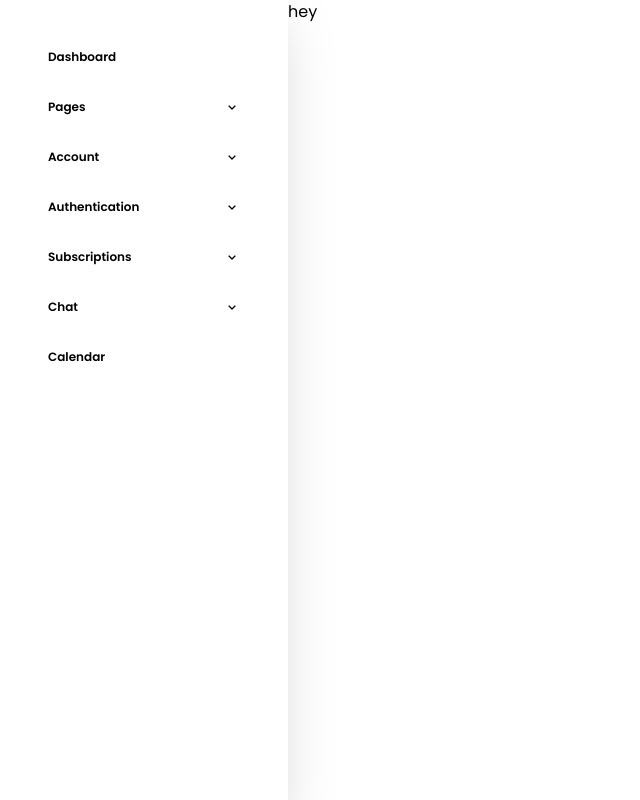
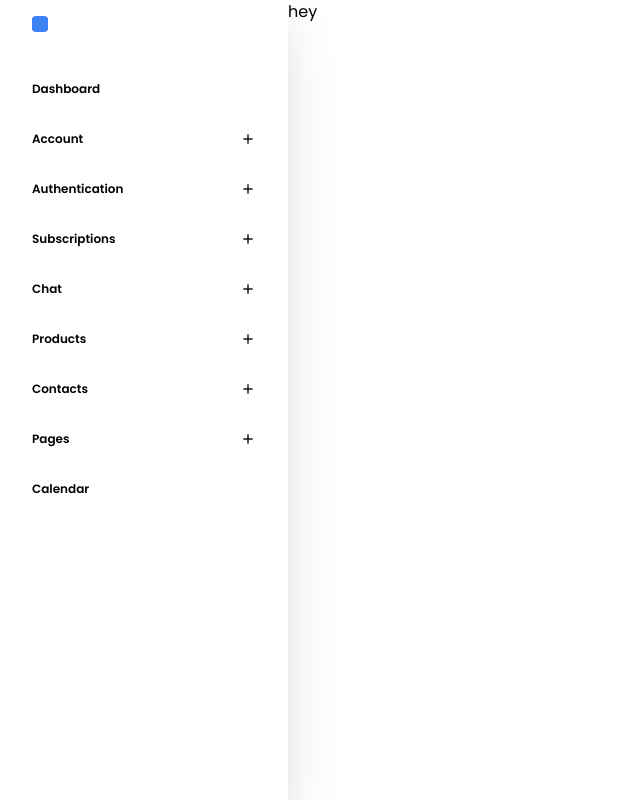
Before and after one commit to rishirathoree/sidebar-admin, a React (Vite) app: page / in a window 1280 px wide. Shown: the whole page, without its empty margins (0-640 px from the left). Built offline with nearby package versions, Linux system fonts and the light colour scheme.

Commit message:
added changes

```diff
--- a/src/components/Sidebar.jsx
+++ b/src/components/Sidebar.jsx
@@ -1,4 +1,4 @@
-import React, { useRef, useState } from 'react'
+import React, { useEffect, useRef, useState } from 'react'
 import { Link, useLocation } from 'react-router-dom';
 
 const Sidebar = () => {
@@ -8,42 +8,12 @@ const Sidebar = () => {
       icon: 'dashboard-icon',
       link: '/dashboard',
     },
-    {
-      name: 'Pages',
-      icon: 'pages-icon',
-      link: '/pages',
-      submenus: [
-        {
-          name: 'About Us',
-          link: '/pages/about-us',
-        },
-        {
-          name: 'Invoice',
-          link: '/pages/invoice',
-        },
-        {
-          name: 'FAQ',
-          link: '/pages/faq',
-        },
-        {
-          name: 'Wizard',
-          link: '/pages/wizard',
-        },
-        {
-          name: 'Pricing',
-          link: '/pages/pricing',
-        },
-      ],
-    },
+
     {
       name: 'Account',
       icon: 'account-icon',
       link: '/account',
       submenus: [
-        {
-          name: 'Overview',
-          link: '/account/overview',
-        },
         {
           name: 'Settings',
           link: '/account/settings',
@@ -136,6 +106,71 @@ const Sidebar = () => {
       ],
     },
     {
+      name: 'Products',
+      icon: 'bx-package',
+      link: '/Products',
+      submenus: [
+        {
+          name: 'Add Product',
+          link: '/Products/add-product',
+        },
+        {
+          name: 'Edit Product',
+          link: '/Products/edit-product',
+        },
+      ]
+    },
+      {
+          name: 'Contacts',
+          icon: 'bx-phone',
+          link: '/Contacts',
+          submenus: [
+            {
+              name: 'Getting Started',
+              link: '/Contacts/getting-started',
+            },
+            {
+              name: 'Add Contact',
+              link: '/Contacts/add-contact',
+            },
+            {
+              name: 'Edit Contact',
+              link: '/Contacts/edit-contact',
+            },
+        {
+          name: 'View Contact',
+          link: '/Contacts/view-contact',
+        },
+      ],
+    },
+    {
+      name: 'Pages',
+      icon: 'pages-icon',
+      link: '/pages',
+      submenus: [
+        {
+          name: 'About Us',
+          link: '/pages/about-us',
+        },
+        {
+          name: 'Invoice',
+          link: '/pages/invoice',
+        },
+        {
+          name: 'FAQ',
+          link: '/pages/faq',
+        },
+        {
+          name: 'Wizard',
+          link: '/pages/wizard',
+        },
+        {
+          name: 'Pricing',
+          link: '/pages/pricing',
+        },
+      ],
+    },
+    {
       name: 'Calendar',
       icon: 'calendar-icon',
       link: '/calendar',
@@ -152,25 +187,28 @@ const Sidebar = () => {
   };
   return (
     <>
-    <div className='h-screen fixed z-50 w-72 overflow-hidden overflow-y-auto dontShowScroll top-0 left-0 bg-white box-shadow'>
-      <ul className='p-8 '>
+    <div className='h-screen fixed z-50 w-72 duration-1000  flex items-start justify-between flex-col top-0 left-0 bg-white box-shadow'>
+      <span className='block px-8 py-4 w-full'>
+        <span className='block w-4 h-4 rounded bg-blue-500'></span>
+      </span>
+      <ul className='p-4 flex-1 h-2/3 overflow-hidden dontShowScroll overflow-y-auto w-full'>
         {sidebarMenu.map((item, idx) => (
           <li key={idx}>
             <span
-              className='peer flex items-center justify-between p-4 cursor-pointer'
+              className='peer p-4 flex items-center justify-between cursor-pointer'
               onClick={()=>{handleToggle(idx)}} // Toggle submenu on click
             >
               <p className={`font-semibold duration-500 text-[12px] ${expanded == idx ? 'text-blue-500' : ''}`}>{item.name}</p>  {/* this is menu name */}
-              {item.submenus && <i className={`bx duration-200 bx-chevron-down ${expanded == idx ? 'rotate-180' : ''}  ${expanded == idx ? 'text-blue-500' : ''}`}></i>}
+              {item.submenus && <i className={`bx duration-500  ${expanded == idx ? 'rotate-180' : ''}  ${expanded == idx ? 'bx-minus text-blue-500' : 'bx-plus'}`}></i>}
             </span>
             <ul
               className={`${
-                item.submenus && expanded === idx ? 'max-h-[400px] duration-1000' : 'duration-1000 max-h-0 '
-              }  overflow-hidden overflow-hidden`}
+                item.submenus && expanded === idx ? 'max-h-[400px] duration-1000' : 'duration-700 max-h-0 '
+              }  overflow-hidden`}
             >
               {item.submenus &&
                 item.submenus.map((submenuItem, idx) => (
-                  <li key={idx} className='pl-8 w-full p-4'>
+                  <li key={idx} className='pl-8 p-4 w-full'>
                     <Link to={`${submenuItem.link}`}><p className={`font-medium text-[12px] ${activePath.startsWith(submenuItem.link) ? 'text-blue-500 ' : 'text-black/80'}`}>{submenuItem.name}</p> {/* this is submenu name */}</Link>
                   </li>
                 ))}
@@ -184,3 +222,6 @@ const Sidebar = () => {
 }
 
 export default Sidebar
+
+// const side = useRef()
+// useEffect(()=>{console.log(side.current.offsetWidth)},[])
--- a/src/index.css
+++ b/src/index.css
@@ -3,7 +3,7 @@
 @tailwind utilities;
 
 *{font-family: 'Poppins', sans-serif;}
-body{margin-left: 18rem;}
+body{margin-left: 288px;}
 .box-shadow{box-shadow: -25px 28px 61px 4px rgba(0,0,0,0.26);}
 .bounce-effect{
     transition: all 700ms cubic-bezier(.47,1.64,.41,.8);
@@ -31,5 +31,12 @@ body{margin-left: 18rem;}
     opacity: 1;
 }
 .dontShowScroll::-webkit-scrollbar{
-    display: none;
+    width: 4px;
 }
+.dontShowScroll::-webkit-scrollbar-thumb{
+    background-color: rgba(137, 137, 137, 0.77);
+}
+
+.dontShowScroll::-webkit-scrollbar-track{
+    background-color: rgba(201, 195, 195, 0.274);
+}
--- a/src/index.js
+++ b/src/index.js
@@ -13,7 +13,7 @@ const patternPrint = (row,reverse) => {
     else{
         for(let i=row;i>=1;i--){
             let pattern = '';
-            for(let j=1;j<=i;j++){
+            for(let j=1;j<=i;j--){
               pattern += j
             }
             pattern += `\n`
@@ -21,4 +21,4 @@ const patternPrint = (row,reverse) => {
           }
     }
 }
-patternPrint(10,false)
+patternPrint(10,true)
```
Also changed, not shown: src/App/Home/Home.jsx (line endings or trailing spaces).
